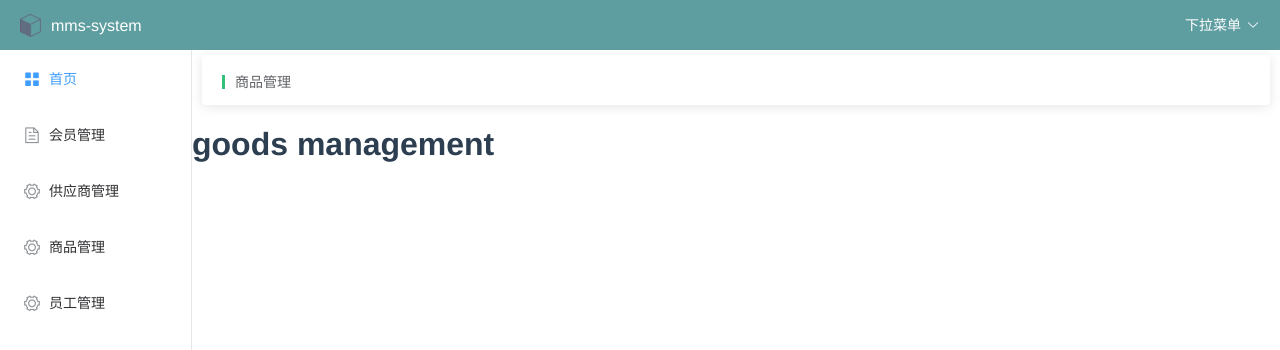
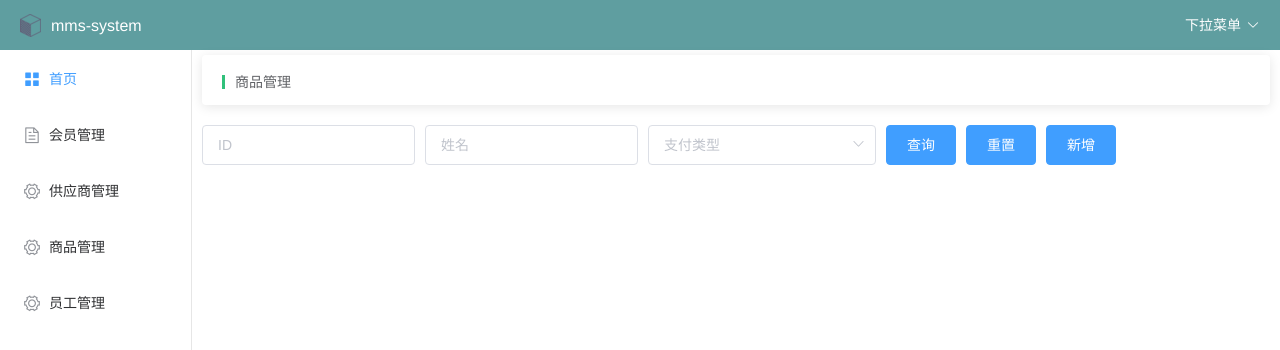
Before and after one commit to jerrysheen/VUEjs-example, a Vue app in the folder MemberManagementSystem/member-management-system/: page /goods in a window 1280 px wide. Shown: the top 350 px of the page. Built offline with nearby package versions, Linux system fonts and the light colour scheme; sample sign-in values are in the browser's storage.

Commit message:
child component need to be done

```diff
--- a/MemberManagementSystem/member-management-system/src/views/goods/index.vue
+++ b/MemberManagementSystem/member-management-system/src/views/goods/index.vue
@@ -1,13 +1,76 @@
 <template>
- <div>
-    <h1>goods management</h1>
- </div>
+  <div>
+    <!--  search bar-->
+    <el-form
+      :inline="true"
+      :model="formInline"
+      ref="formInline"
+      class="demo-form-inline"
+      style="margin-top:20px; margin-left:10px;"
+    >
+      <!--需要指定字段名prop才会可以重置 -->
+      <el-form-item prop="id">
+        <el-input v-model="formInline.id" placeholder="ID"></el-input>
+      </el-form-item>
+      <el-form-item prop="name">
+        <el-input
+          :readonly="true"
+          v-model="formInline.name"
+          placeholder="姓名"
+          @click.native="inputClick"
+        ></el-input>
+      </el-form-item>
+      <el-form-item prop="payType">
+        <el-select v-model="formInline.payType" placeholder="支付类型">
+          <el-option label="现金" value="cash"></el-option>
+          <el-option label="微信" value="wechat"></el-option>
+          <el-option label="支付宝" value="alipay"></el-option>
+          <el-option label="银行卡" value="card"></el-option>
+        </el-select>
+      </el-form-item>
+      <el-form-item>
+        <el-button type="primary" @click="searchSubmit">查询</el-button>
+        <el-button type="primary" @click="serachReset('formInline')"
+          >重置</el-button
+        >
+        <el-button type="primary" @click="addNewMember('newMember')"
+          >新增</el-button
+        >
+      </el-form-item>
+    </el-form>
+
+    <!--bumping dialog-->
+    <!-- Form -->
+      <el-dialog title="新增会员" :visible.sync="dialogFormVisible">
+         <member :isShowOnFatherComponent="true"></member>
+      </el-dialog>
+  </div>
 </template>
 
 <script>
+import Member from '@/views/member'
 export default {
-}
+   components:{Member},
+   data() {
+      return {
+         formInline: {
+         id: "",
+         name: "",
+         payType: ""
+         },
+         dialogFormVisible: false,
+    };
+  },
+   methods: {
+      inputClick() {
+         this.dialogFormVisible = true
+         console.log("input event");
+      },
+      searchSubmit() {},
+      searchReset(text) {},
+      addNewMember(text) {}
+   }
+};
 </script>
 
-<style scoped>
-</style>
+<style scoped></style>
```
